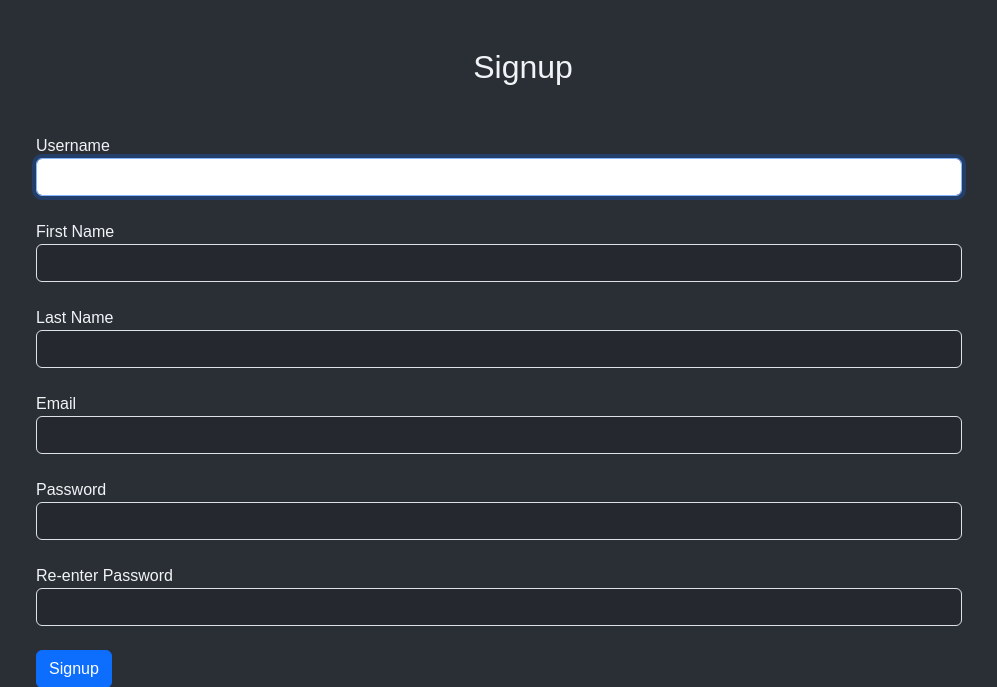
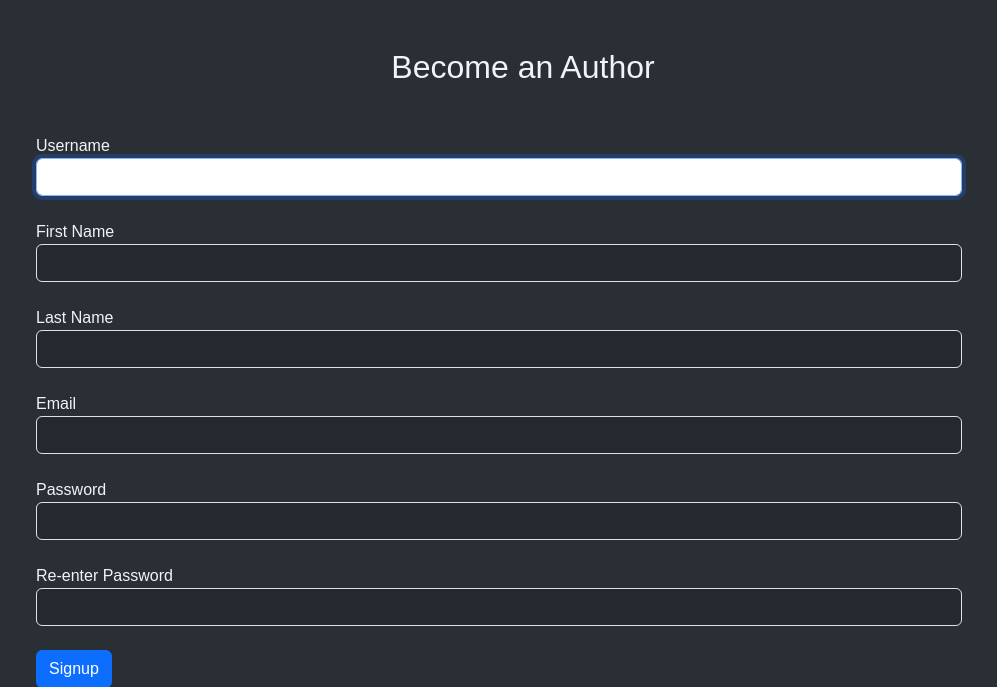
Before and after one commit to talhawkk/Blog-Project-Using-Django, a Django app: page /signup/ in a window 1280 px wide. Shown: the part 56-743 px from the top of the page, without its empty margins (46-1043 px from the left). Run offline with Django 5.2, Linux system fonts and the light colour scheme.

Commit message:
add Author group in signup form

```diff
--- a/BlogProject/blog/templates/blog/signup.html
+++ b/BlogProject/blog/templates/blog/signup.html
@@ -5,7 +5,7 @@
 
 <div class="col-sm-10">
     <h2 class="text-center my-5 ms-5">
-        Signup
+        Become an Author
     </h2>
     <form action="" method="post" novalidate >
         {% csrf_token %}
--- a/BlogProject/blog/views.py
+++ b/BlogProject/blog/views.py
@@ -5,6 +5,7 @@ from .forms import SignUpForm, LoginForm, PostForm
 from django.contrib import messages
 from django.contrib.auth import authenticate, login, logout
 from .models import Post
+from django.contrib.auth.models import Group
 # Create your views here.
 def home(request):
     post=Post.objects.all()
@@ -34,7 +35,9 @@ def user_signup(request):
     if request.method == 'POST':
         form=SignUpForm(request.POST)
         if form.is_valid():
-            form.save()
+            user=form.save()
+            group=Group.objects.get(name='Author')
+            user.groups.add(group)
             messages.success(request,'You have been Registered Successfully')
             # form=SignUpForm()
     else:
```
Also changed, not shown: BlogProject/db.sqlite3.
